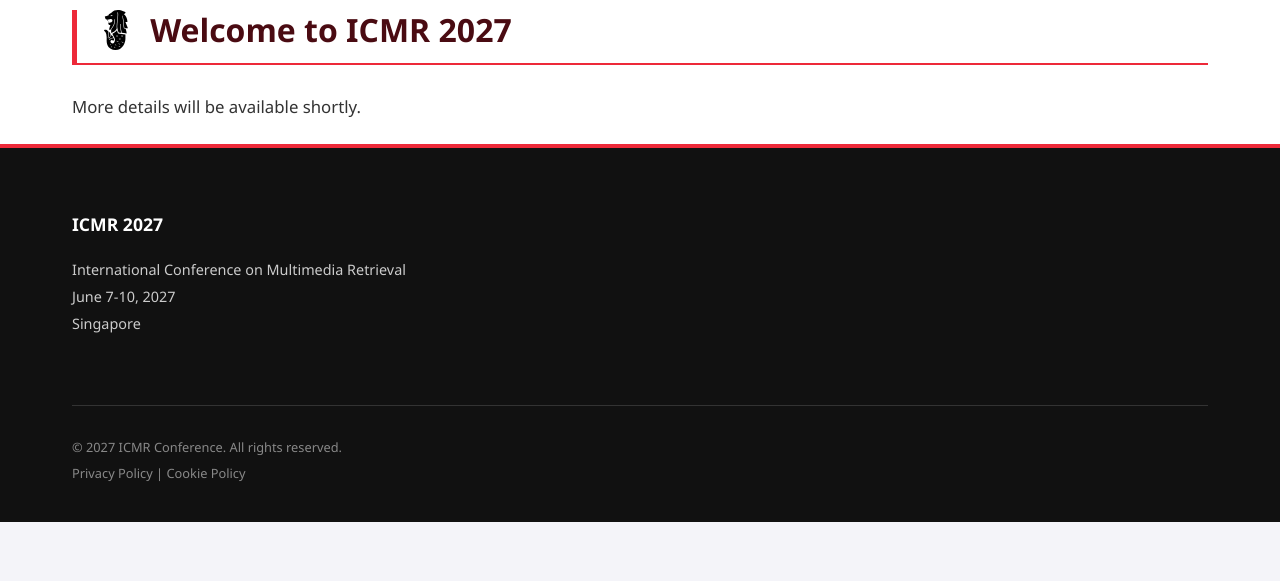
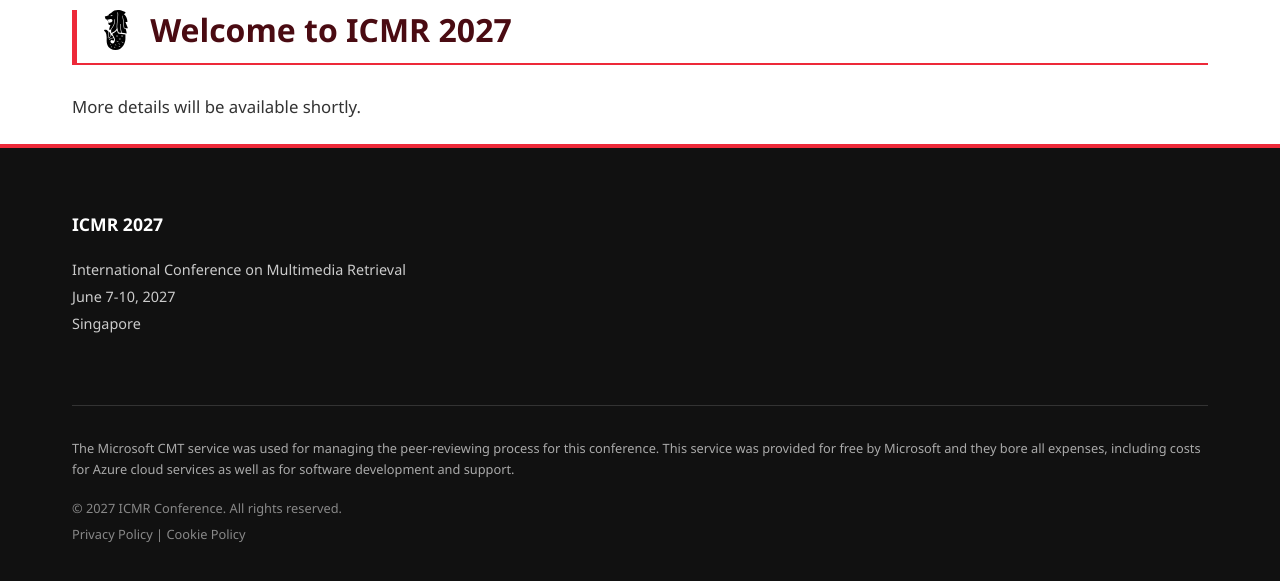
Before and after one commit to TobyCYT/icmr2027, a plain HTML site: page attending.html in a window 1280 px wide. Shown: the part 892-1473 px from the top of the page. Before the commit the page ends 1414 px from the top, so only its background shows below. Drawn offline with Linux system fonts and the light colour scheme; no server answers.

Commit message:
feat: add Microsoft CMT service acknowledgment to site footers

```diff
--- a/attending.html
+++ b/attending.html
@@ -88,6 +88,7 @@
                 </div>
 
                 <div class="footer-bottom">
+                    <p class="cmt-acknowledgment">The Microsoft CMT service was used for managing the peer-reviewing process for this conference. This service was provided for free by Microsoft and they bore all expenses, including costs for Azure cloud services as well as for software development and support.</p>
                     <p>&copy; 2027 ICMR Conference. All rights reserved.</p>
                     <p>
                         <a href="#privacy">Privacy Policy</a> |
--- a/styles.css
+++ b/styles.css
@@ -1168,6 +1168,19 @@ a:focus-visible .partner-logo-smu img.logo-bw {
 
 .footer-bottom p {
     margin-bottom: 0.5rem;
+}
+
+.footer-bottom p.cmt-acknowledgment {
+    margin-bottom: 1.25rem;
+    line-height: 1.6;
+    font-weight: 400;
+    font-style: normal;
+    text-align: left;
+    color: #aaaaaa;
+    -webkit-hyphens: none;
+    -moz-hyphens: none;
+    -ms-hyphens: none;
+    hyphens: none;
 }
 
 .footer-bottom a {
```
Also changed, not shown: cfbni.html (+1 -0 lines), cfc.html (+1 -0 lines), cfd.html (+1 -0 lines), cfgc.html (+1 -0 lines), cfs.html (+1 -0 lines), cft.html (+1 -0 lines), cfw.html (+1 -0 lines), date.html (+1 -0 lines), index.html (+1 -0 lines), organization.html (+1 -0 lines).
